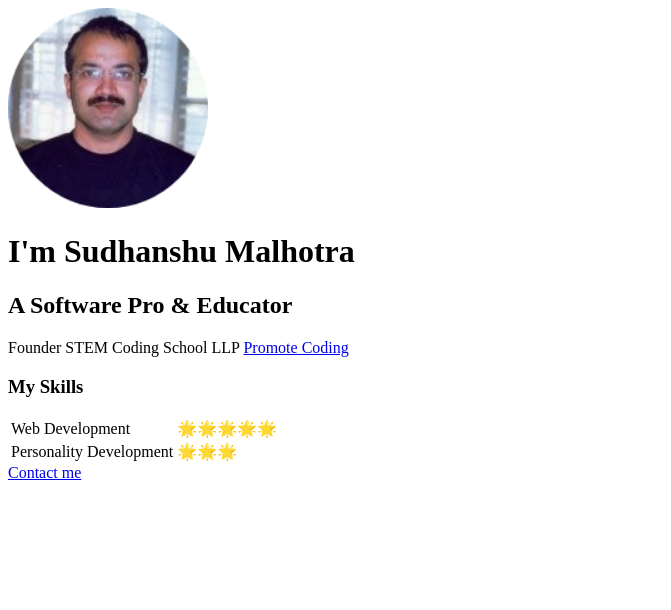
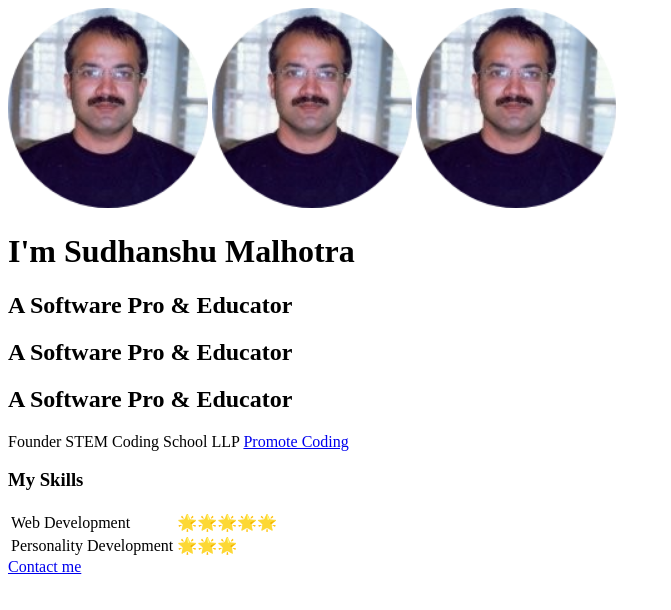
Before and after one commit to mcherag/delete, a plain HTML site: page index.html in a window 1280 px wide. Shown: the whole page, without its empty margins (0-671 px from the left). Drawn offline with Linux system fonts and the light colour scheme.

Commit message:
Update index.html

```diff
--- a/index.html
+++ b/index.html
@@ -13,8 +13,16 @@
 <body>
 
   <img src="image/circle-sm1.png" height="200" alt="My image is not available">
+  <img src="image/circle-sm1.png" height="200" alt="My image is not available">
+  <img src="image/circle-sm1.png" height="200" alt="My image is not available">
   <h1> I'm Sudhanshu Malhotra</h1>
 
+  <p>
+  <h2>A Software Pro & Educator</h2>
+  </p>
+    <p>
+  <h2>A Software Pro & Educator</h2>
+  </p>
   <p>
   <h2>A Software Pro & Educator</h2>
   </p>
```
